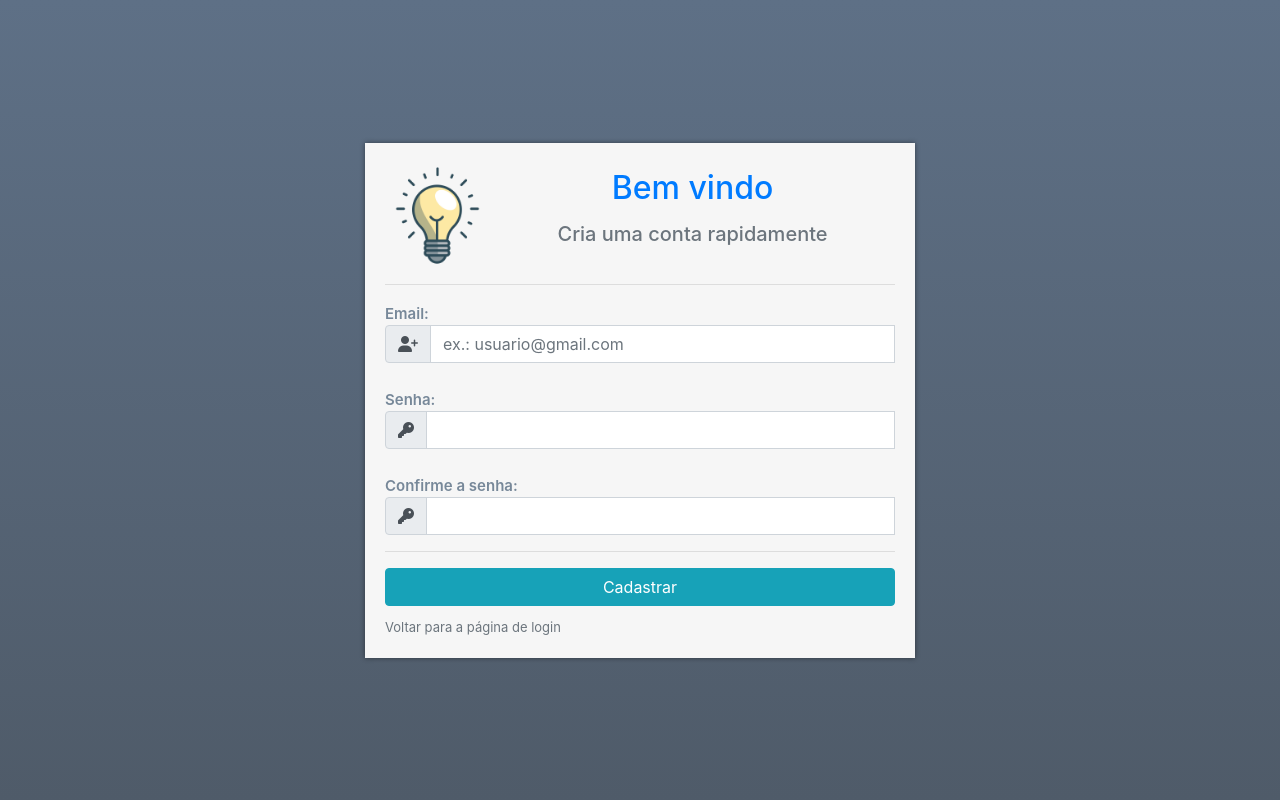
After one commit to NatanBarbosa/projectMaker, a PHP site: page /cadastrar.php in a window 1280 px wide. The commit adds this page. Run offline with PHP 8.4, Linux system fonts and the light colour scheme; some libraries are stand-ins or nearby versions.

Commit message:
Cadastro de conta para o site adicionado

```diff
--- /dev/null
+++ b/cadastrar.php
@@ -0,0 +1,96 @@
+<!DOCTYPE html>
+<html lang="pt-br">
+
+<head>
+    <meta charset="UTF-8">
+    <meta name="viewport" content="width=device-width, initial-scale=1.0, shrink-to-fit=no">
+    <title>Faça login para continuar</title>
+    <link rel="icon" type="img/png" href="imagens/logo_icon.png">
+
+    <!-- jQuery -->
+    <script src="https://cdnjs.cloudflare.com/ajax/libs/jquery/3.5.1/jquery.slim.min.js" integrity="sha512-/DXTXr6nQodMUiq+IUJYCt2PPOUjrHJ9wFrqpJ3XkgPNOZVfMok7cRw6CSxyCQxXn6ozlESsSh1/sMCTF1rL/g==" crossorigin="anonymous"></script>
+
+    <!-- Bootstrap -->
+    <link rel="stylesheet" href="https://stackpath.bootstrapcdn.com/bootstrap/4.5.1/css/bootstrap.min.css"
+          integrity="sha384-VCmXjywReHh4PwowAiWNagnWcLhlEJLA5buUprzK8rxFgeH0kww/aWY76TfkUoSX" crossorigin="anonymous">
+    <script src="https://cdn.jsdelivr.net/npm/popper.js@1.16.1/dist/umd/popper.min.js"
+            integrity="sha384-9/reFTGAW83EW2RDu2S0VKaIzap3H66lZH81PoYlFhbGU+6BZp6G7niu735Sk7lN"
+            crossorigin="anonymous"></script>
+    <script src="https://stackpath.bootstrapcdn.com/bootstrap/4.5.1/js/bootstrap.min.js"
+            integrity="sha384-XEerZL0cuoUbHE4nZReLT7nx9gQrQreJekYhJD9WNWhH8nEW+0c5qq7aIo2Wl30J"
+            crossorigin="anonymous"></script>
+
+    <!-- Font Awesome -->
+    <script src="https://kit.fontawesome.com/fa019dc073.js" crossorigin="anonymous"></script>
+
+    <!-- Estilo e script -->
+    <link rel="stylesheet" href="style.css">
+    <script src="script.js"></script>
+
+</head>
+
+<body>
+
+<div id="pagina">
+
+    <section id="login-container" class="container">
+        <div id="login-header" class="row">
+            <img src="imagens/logo_icon.png" alt="ícone de lâmpada" class="col-sm-3 img-fluid d-none d-sm-block">
+            <div class="col-sm-9 row d-flex">
+                <h2 class="d-inline text-center text-primary align-self-center col-12"> Bem vindo </h2>
+                <h5 class="d-inline text-center text-secondary col-12"> Cria uma conta rapidamente </h5>
+            </div>
+        </div>
+
+        <hr>
+
+        <div id="login-body">
+            <form action="logica/dados_criar_instancias.php?acao=cadastrar" method="POST" id="cadastro_form">
+
+                <label for="novo_email">Email: </label>
+                <div class="input-group">
+                    <div class="input-group-prepend">
+                        <span class="input-group-text"> <i class="fas fa-user-plus"></i> </span>
+                    </div>
+                    <input type="email" class="form-control" id="novo_email" name="novo_email" required maxlength="50" placeholder="ex.: usuario@gmail.com">
+                    <div class="invalid-feedback">Preencha esse campo ou bote um email válido</div>
+                </div>
+
+                <br>
+
+                <label for="nova_senha">Senha: </label>
+                <div class="input-group">
+                    <div class="input-group-prepend">
+                        <span class="input-group-text"> <i class="fas fa-key"></i> </span>
+                    </div>
+                    <input type="password" class="form-control" id="nova_senha" name="nova_senha" required maxlength="50" placeholder="">
+                    <div class="invalid-feedback">Preencha esse campo</div>
+                </div>
+
+                <br>
+
+                <label for="confirma_senha">Confirme a senha: </label>
+                <div class="input-group">
+                    <div class="input-group-prepend">
+                        <span class="input-group-text"> <i class="fas fa-key"></i> </span>
+                    </div>
+                    <input type="password" class="form-control" id="confirma_senha" name="confirma_senha" required placeholder="">
+                    <div class="invalid-feedback">As senhas não batem</div>
+                </div>
+
+                <hr>
+
+                <span class="text-danger" id="cadatro_erro"></span>
+                <button type="button" class="btn btn-info btn-block mb-2" id="confirma_cadastro" onclick="confirmaCadastro()"> Cadastrar </button>
+            </form>
+
+            <a href="index.php" class="text-secondary" style="font-size: small">Voltar para a página de login </a>
+
+        </div>
+    </section>
+
+</div>
+
+</body>
+
+</html>
--- a/logica/dados_consultar_excluir.php
+++ b/logica/dados_criar_instancias.php
@@ -12,3 +12,8 @@
         $bd->excluirProjeto((int)$_GET['id_projeto']);
         header('Location:../consultar.php?excluir=sucesso');
     }
+
+    if( isset($_GET['acao']) && $_GET['acao'] === 'cadastrar' ){
+        $bd->cadastrarUsuario( $_POST['novo_email'], $_POST['nova_senha'] );
+        header('Location:../index.php?login=criado');
+    }
--- a/script.js
+++ b/script.js
@@ -224,6 +224,46 @@ function excluiProjeto(id_projeto, nome_projeto){
 
     //excluir
     $('#excluir').on('click', () => {
-        window.location.href=`logica/dados_consultar_excluir.php?id_projeto=${id_projeto}`
+        window.location.href=`logica/dados_criar_instancias.php`
     })
 }
+
+function confirmaCadastro() {
+    let email = $('#novo_email').val()
+    let senha = $('#nova_senha').val()
+    let confirma_senha = $('#confirma_senha').val()
+    let valido = true
+
+    //campos not null
+    if (email.length === 0 || senha.length === 0 || confirma_senha.length === 0){
+        valido = false
+        $('#novo_email').addClass('is-invalid')
+        $('#nova_senha').addClass('is-invalid')
+    } else {
+        $('#novo_email').removeClass('is-invalid')
+        $('#nova_senha').removeClass('is-invalid')
+    }
+
+    //email
+    if( email.indexOf("@") === -1 ){
+        valido = false
+        $('#novo_email').addClass('is-invalid')
+    } else {
+        $('#novo_email').removeClass('is-invalid')
+    }
+
+    //senha == confirma senha
+    if(senha !== confirma_senha){
+        valido = false
+        $('#confirma_senha').addClass('is-invalid')
+    } else {
+        $('#confirma_senha').removeClass('is-invalid')
+    }
+
+    if(valido){
+        $('#cadastro_form').submit()
+    } else {
+        $('#cadatro_erro').html('corrija os erros para continuar')
+    }
+
+}
```
Also changed, not shown: consultar.php (+14 -2 lines), index.php (+12 -1 lines), logica/class_Bd.php (+8 -0 lines), imagens/cadastrar.png (added).
